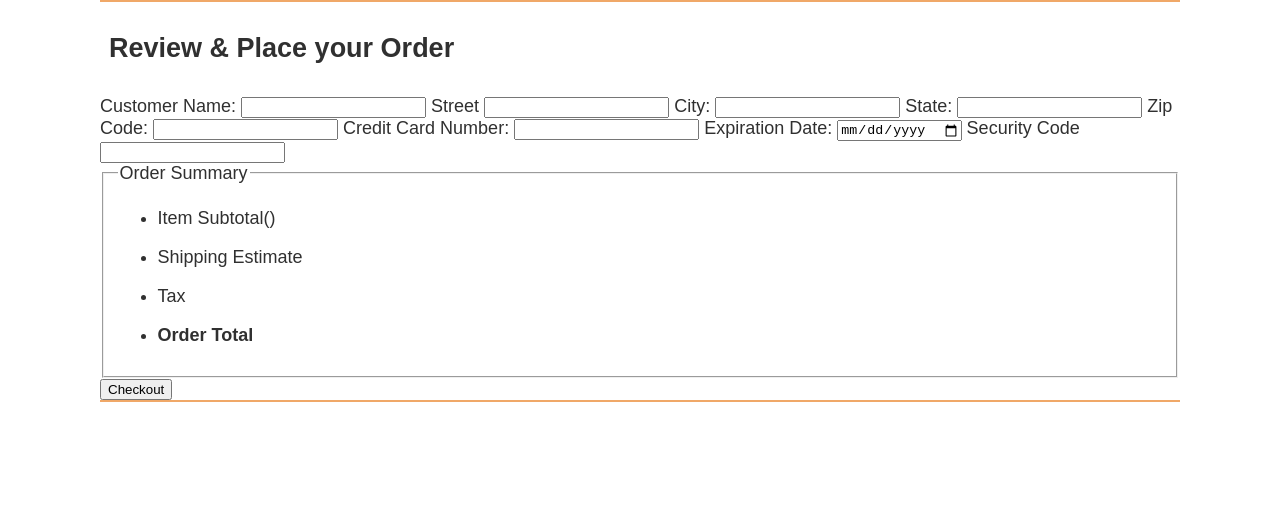
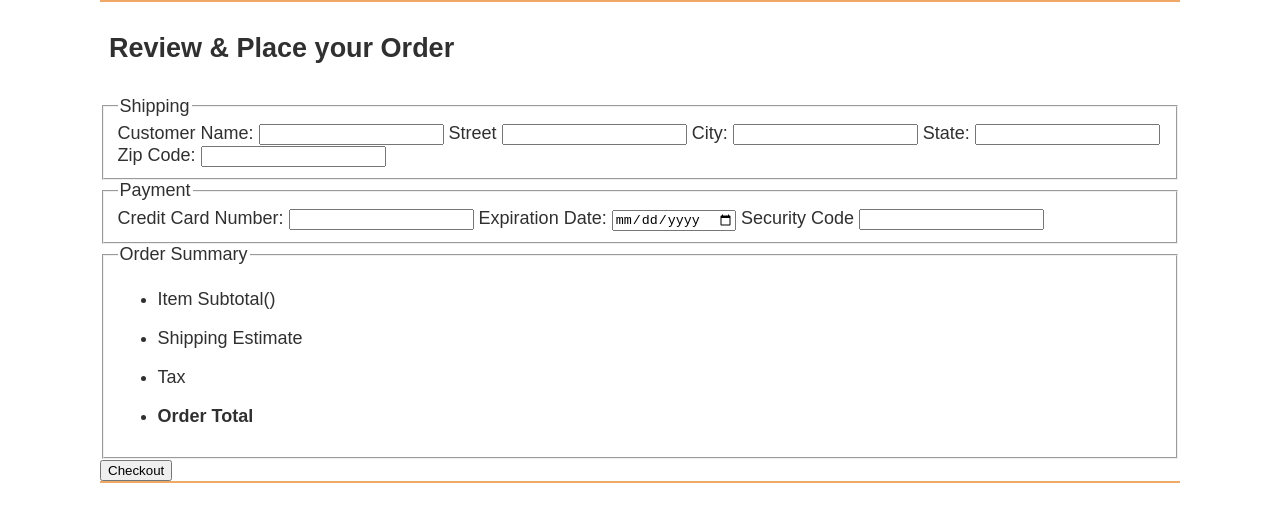
Before and after one commit to samgo23/wdd-330-w02-team-activity, a website: page src/checkout/index.html in a window 1280 px wide. Drawn offline with Linux system fonts and the light colour scheme; files that its build step writes are made by us from their sources.

Commit message:
added fieldsets to include checkout titles per section

```diff
--- a/src/checkout/index.html
+++ b/src/checkout/index.html
@@ -18,7 +18,9 @@
       <section class="products">
         <h2>Review & Place your Order</h2>
       </section>
-      <form>
+      <form id="checkout-form" name="checkout">
+        <fieldset>
+          <legend>Shipping</legend>
            <label for="customerName">Customer Name:</label>
            <input type="text" name="customerName" id="customerName" required>
 
@@ -33,7 +35,10 @@
 
            <label for="zip">Zip Code:</label>
            <input type="number" name="zip" id="zip" required>
+        </fieldset>
 
+        <fieldset>
+            <legend>Payment</legend>
             <label for="creditCardNumber">Credit Card Number:</label>
             <input type="number" name="creditCardNumber" id="creditCardNumber" required>
 
@@ -42,8 +47,10 @@
 
             <label for="securityCode">Security Code</label>
             <input type="number" name="securityCode" id="securityCode" required>
+        </fieldset>
 
-        <fieldset class="orderSummary">
+
+        <fieldset class="checkout-summary">
           <legend>Order Summary</legend>
 
           <ul>
```
Lines whose indentation alone changed are shown as unchanged.
